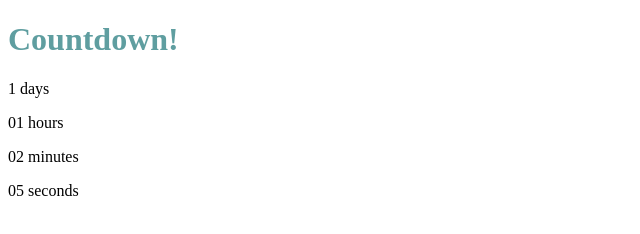
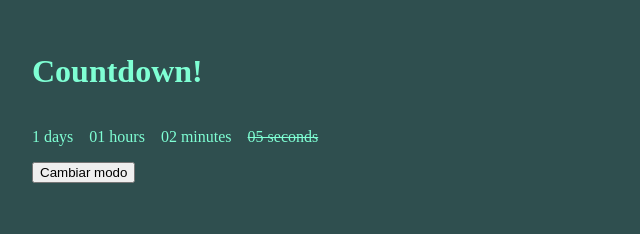
Before and after one commit to danielveg4/retos, a plain HTML site: page countdown/index.html in a window 1280 px wide. Shown: the whole page, without its empty margins (0-640 px from the left). Drawn offline with Linux system fonts and the light colour scheme.

Commit message:
dark mode

```diff
--- a/countdown/index.html
+++ b/countdown/index.html
@@ -6,16 +6,17 @@
     <link rel="stylesheet" href="./styles.css">
     <title>Countdown</title>
 </head>
-<body>
+<body class="body">
     <h1 class="title">Countdown!</h1>
-    <div>
-        <p id="days">Days</p>
-        <p id="hours">Hours</p>
-        <p id="minutes">Minutes</p>
-        <p id="seconds">Seconds</p>
+    <div class="container">
+        <p class="container__days" id="days">Days</p>
+        <p class="container__hours" id="hours">Hours</p>
+        <p class="container__minutes" id="minutes">Minutes</p>
+        <p class="container__seconds" id="seconds">Seconds</p>
     </div>
 
+    <button id="button-dark-theme">Cambiar modo</button>
+
     <script type="module" src="./script.js"></script>
-
 </body>
 </html>
--- a/countdown/script.js
+++ b/countdown/script.js
@@ -2,6 +2,7 @@ const daysElement = document.getElementById('days');
 const hoursElement = document.getElementById('hours');
 const minutesElement = document.getElementById('minutes');
 const secondsElement = document.getElementById('seconds');
+const togleThemeButton = document.getElementById('button-dark-theme');
 
 class countdownTimer {
 
@@ -55,6 +56,10 @@ const updateDOM = (counter) => {
     secondsElement.textContent = `${counter.seconds.toString().padStart(2, '0')} seconds`;
 };
 
+togleThemeButton.addEventListener('click', () => {
+    document.documentElement.classList.toggle('light-mode');
+});
+
 const timerIn = new countdownTimer(1, 1, 2, 10, updateDOM);
 const timerIn2 = new countdownTimer(4, 14, 43, 12, updateDOM);
 timerIn.startCountdown();
--- a/countdown/styles.css
+++ b/countdown/styles.css
@@ -1,3 +1,31 @@
-.title{
-    color: cadetblue;
+:root{
+    --background-body: darkslategray;
+    --text-color: aquamarine;
 }
+
+:root.light-mode {
+    --background-body: #fff;
+    --text-color: black;
+    --element-color: lightgray;
+}
+
+.body {
+    margin: 0;
+    padding: 2rem;
+    background-color: var(--background-body);
+    color: var(--text-color);
+}
+
+.title {
+    color: var(--text-color);
+}
+
+.container {
+    display: flex;
+    flex-direction: row;
+    gap: 1rem;
+}
+
+.container__seconds {
+    text-decoration: line-through;
+}
```
